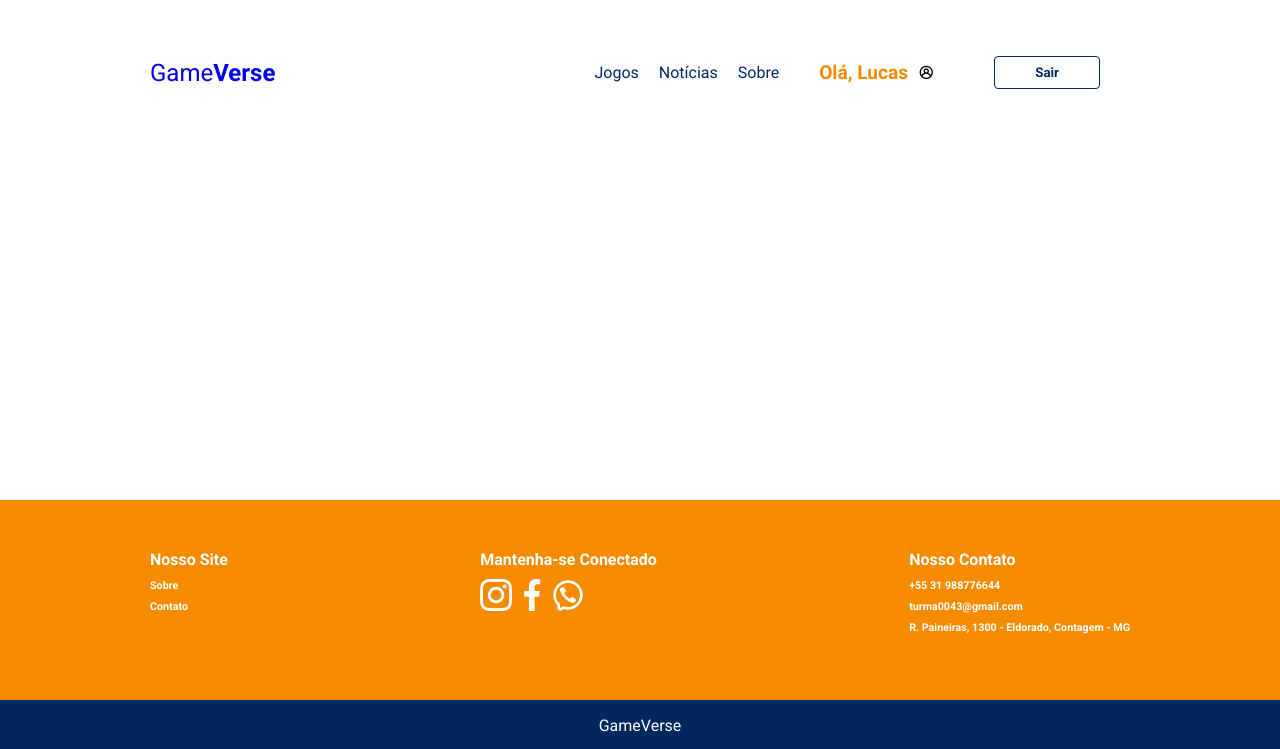
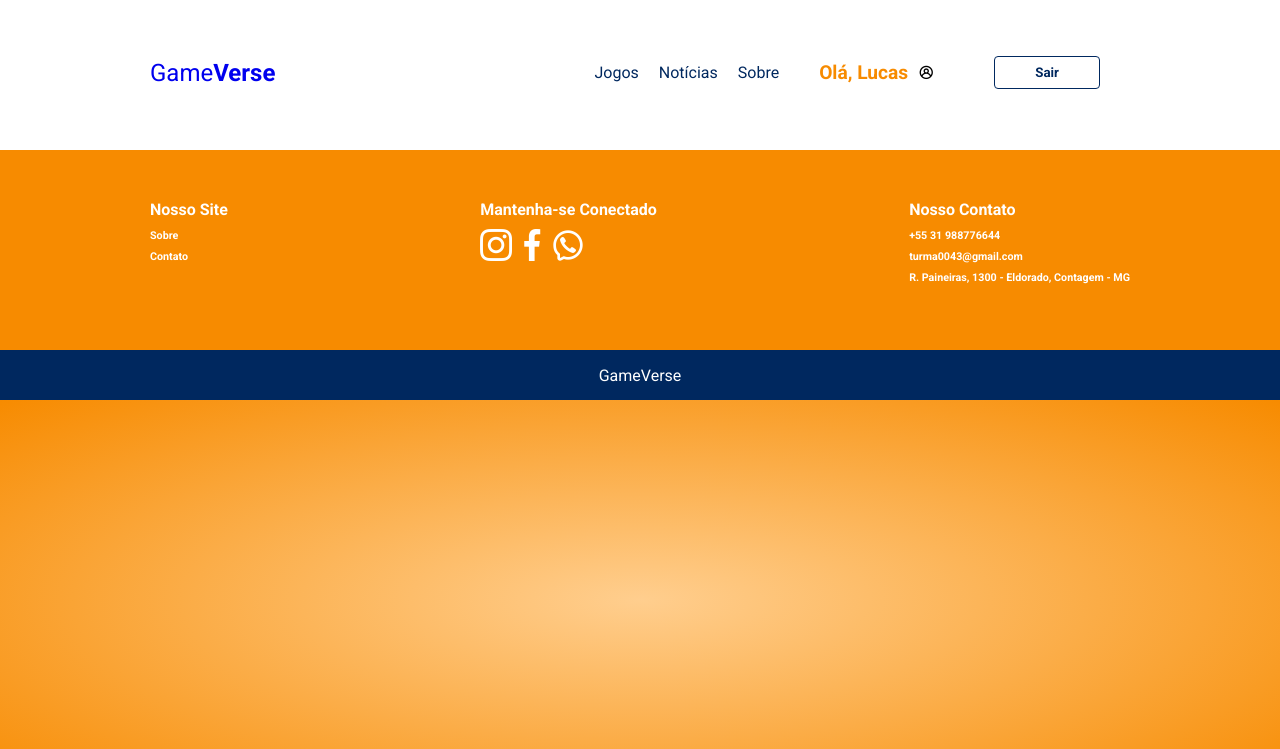
Before and after one commit to M0nCoeur/projeto, a PHP site: page /reviews.php in a window 1280 px wide. Shown: the top 749 px of the page. Run offline with PHP 8.4, Linux system fonts and the light colour scheme; a user stored in the database is signed in.

Commit message:
Ajustes no CSS das páginas minha conta e reviews.

```diff
--- a/styles/myaccount.css
+++ b/styles/myaccount.css
@@ -28,7 +28,7 @@ body {
 
 header {
     width: 100%;
-    height: 180px;
+    height: 150px;
     background: white;
     box-shadow: 1px 0px 10px 0px rgba(0, 0, 0, 0.5);
     -webkit-box-shadow: 1px 0px 10px 0px rgba(0, 0, 0, 0.5);
--- a/styles/reviews.css
+++ b/styles/reviews.css
@@ -28,7 +28,7 @@ body {
 
 header {
     width: 100%;
-    height: 500px;
+    height: 150px;
     background: white;
     box-shadow: 1px 0px 10px 0px rgba(0, 0, 0, 0.5);
     -webkit-box-shadow: 1px 0px 10px 0px rgba(0, 0, 0, 0.5);
```
